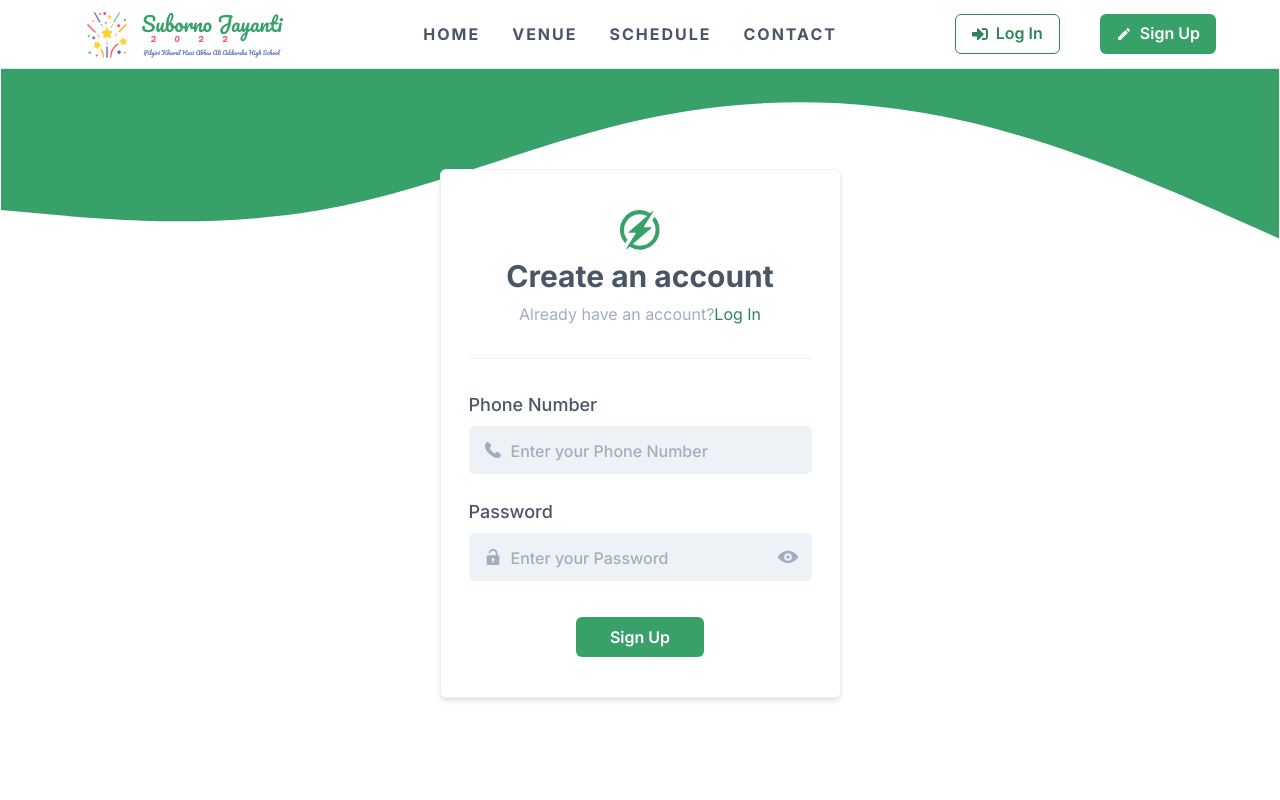
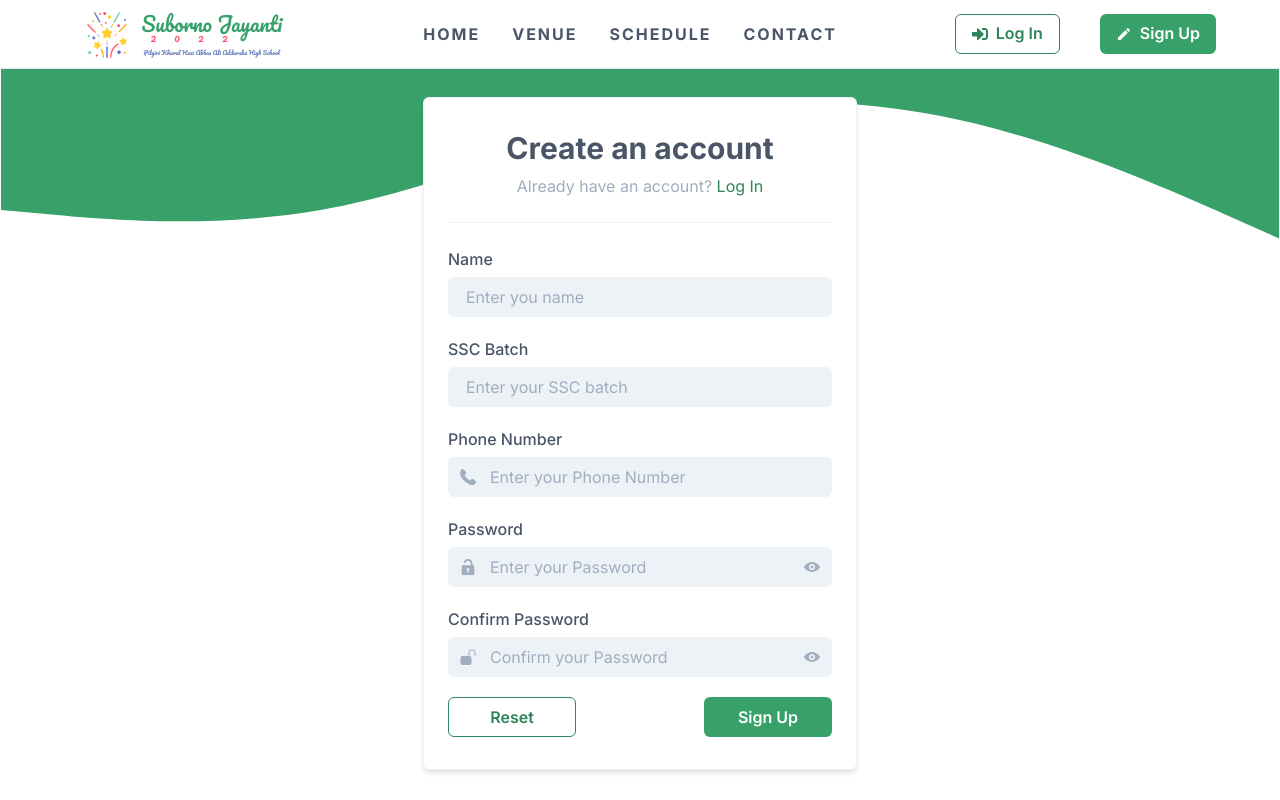
Before and after one commit to inaaki/pkhs_50, a React (Create React App) app: page /signup in a window 1280 px wide. Built offline with nearby package versions, Linux system fonts and the light colour scheme.

Commit message:
break: change UI of  <SignUp> with formik integration

```diff
--- a/src/Theme/components/FormLabel.js
+++ b/src/Theme/components/FormLabel.js
@@ -1,8 +1,15 @@
 const FormLabel = {
   baseStyle: {
     color: 'heading',
-    fontSize: 'lg',
-    textTransform:'capitalize'
+    textTransform: 'capitalize',
+  },
+  sizes: {
+    md: {
+      marginBottom: 1.5,
+    },
+  },
+  defaultProps: {
+    size: 'md',
   },
 };
 
--- a/src/Theme/styles.js
+++ b/src/Theme/styles.js
@@ -39,6 +39,11 @@ const styles = {
       picture: {
         flexShrink: 0,
       },
+      '.btn-group': {
+        display: 'flex',
+        width: '100%',
+        justifyContent: 'space-between',
+      },
     },
   },
 };
--- a/src/components/SignUp.jsx
+++ b/src/components/SignUp.jsx
@@ -1,100 +1,39 @@
-import { PhoneIcon, UnlockIcon, ViewIcon, ViewOffIcon } from '@chakra-ui/icons';
+import { PhoneIcon, UnlockIcon } from '@chakra-ui/icons';
 import {
   Box,
   Button,
-  Center,
+  ButtonGroup,
   chakra,
   Divider,
-  FormControl,
-  FormErrorMessage,
-  FormLabel,
   Heading,
-  Input,
-  InputGroup,
-  InputLeftElement,
-  InputRightElement,
+  Icon,
   Link,
-  useToast,
   VStack,
 } from '@chakra-ui/react';
-import { useState } from 'react';
+import { Form, Formik } from 'formik';
+import { useCallback, useState } from 'react';
+import { BsFillUnlockFill } from 'react-icons/bs';
 import { Link as RouterLink } from 'react-router-dom';
-import { reach } from 'yup';
 import withBackground from '../hoc/withBackground';
 import withPublicRoute from '../hoc/withPublicRoute';
-import { submitData } from '../utils/fakeApi';
-import { signUp, validate } from '../validations';
-import Thunder from './icons/Thunder';
+import { signUpSchema } from '../validations';
+import InputBox from './form/InputBox';
+import PasswordToggleIcon from './icons/PasswordToggleIcon';
 
 function SignUp() {
-  const [state, setState] = useState({
+  const initialData = {
+    name: '',
+    password: '',
+    password_confirmation: '',
     phone: '',
-    password: '',
-  });
-  const [error, setError] = useState({});
-  const [isShow, setIsShow] = useState(false);
-  const [isLoading, setIsLoading] = useState(false);
-  const toast = useToast({
-    position: 'bottom',
-    isClosable: true,
-    duration: 5000,
-  });
+    ssc: '',
+  };
+  const [showPass, setShowPass] = useState(false);
+  const handlePassView = useCallback(() => setShowPass(prev => !prev), []);
 
-  //handle change function
-  const handleChange = e => {
-    let { name, value } = e.target;
-    if (value.includes('  ')) {
-      value = value.replace(/\s\s+/g, ' ');
-    }
-    const newState = { ...state };
-    newState[name] = value;
-    setState(newState);
-  };
-
-  //handle focus out
-  const handleBlur = e => {
-    const { name } = e.target;
-    reach(signUp, name)
-      .validate(state[name])
-      .then(r => {
-        setError({ ...error, [name]: '' });
-      })
-      .catch(e => {
-        setError({ ...error, [name]: e.message });
-      });
-  };
-
-  //handle submit
-  const handleSubmit = async e => {
-    e.preventDefault();
-
-    try {
-      await validate(signUp, state);
-      setError({});
-      //
-      setIsLoading(true);
-      try {
-        //will be replaced by real rest-api
-        await submitData(1);
-        toast({
-          status: 'success',
-          title: 'Login successful',
-          description: "We've successfully logged you in",
-          variant: 'solid',
-        });
-      } catch (e) {
-        toast({
-          status: 'error',
-          title: 'Error occurred',
-          description: 'Sorry, we were unable to log you in',
-          variant: 'solid',
-        });
-      } finally {
-        setIsLoading(false);
-      }
-    } catch (e) {
-      setError(e);
-    }
+  const handleSubmit = async (a, b, c) => {
+    console.log('a', a);
+    console.log('b', b);
   };
 
   return (
@@ -105,12 +44,11 @@ function SignUp() {
       borderRadius="md"
       boxShadow="md"
       m={4}
-      p={7}
-      py={10}
+      p={6}
+      py={8}
     >
-      <VStack spacing={{ base: 5, md: 8 }}>
-        <VStack spacing={2}>
-          <Thunder color="brand.500" boxSize={10} />
+      <VStack spacing={{ base: 5, md: 6 }}>
+        <VStack>
           <Heading
             as={'h3'}
             fontSize={{ base: '2xl', md: '3xl' }}
@@ -119,93 +57,91 @@ function SignUp() {
             Create an account
           </Heading>
           <chakra.span color="gray.400">
-            Already have an account?
+            Already have an account?{' '}
             <Link as={RouterLink} to={'/login'} color={'brand.600'}>
               Log In
             </Link>
           </chakra.span>
         </VStack>
         <Divider />
-        <form onSubmit={handleSubmit}>
-          <VStack spacing={6}>
-            <FormControl isInvalid={error.phone}>
-              <FormLabel htmlFor="signUp_phone">Phone Number</FormLabel>
-              <InputGroup>
-                <InputLeftElement
-                  boxSize={12}
-                  children={<PhoneIcon color={'gray.400'} />}
-                  pointerEvents="none"
+        <Formik
+          initialValues={initialData}
+          validationSchema={signUpSchema}
+          onSubmit={handleSubmit}
+        >
+          <Form>
+            <VStack spacing={5}>
+              <InputBox
+                label="Name"
+                name="name"
+                placeholder="Enter you name"
+                type="text"
               />
-                <Input
-                  _placeholder={{ fontSize: { base: 'sm', md: 'md' } }}
-                  disabled={isLoading}
-                  id="signUp_phone"
+              <InputBox
+                label="SSC batch"
+                name="ssc"
+                placeholder="Enter your SSC batch"
+                type="number"
+              />
+              <InputBox
+                label="Phone Number"
+                name="phone"
                 placeholder="Enter your Phone Number"
-                  size={'lg'}
-                  variant="filled"
-                  //
                 type="number"
-                  name="phone"
-                  value={state.phone}
-                  onChange={handleChange}
-                  onBlur={handleBlur}
+                leftElement={<PhoneIcon color={'gray.400'} />}
               />
-              </InputGroup>
-              <FormErrorMessage>{error.phone}</FormErrorMessage>
-            </FormControl>
-
-            {/* password field */}
-            <FormControl isInvalid={error.password}>
-              <FormLabel htmlFor="signUp_pass">Password</FormLabel>
-              <InputGroup>
-                <InputLeftElement
-                  boxSize={12}
-                  children={<UnlockIcon color={'gray.400'} />}
-                  pointerEvents="none"
+              <InputBox
+                label="Password"
+                name="password"
+                placeholder="Enter your Password"
+                type={showPass ? 'text' : 'password'}
+                leftElement={<UnlockIcon color={'gray.400'} />}
+                rightElement={
+                  <PasswordToggleIcon
+                    show={showPass}
+                    onClick={handlePassView}
                   />
-                <Input
-                  _placeholder={{ fontSize: { base: 'sm', md: 'md' } }}
-                  disabled={isLoading}
-                  id="signUp_pass"
-                  placeholder="Enter your Password"
-                  size={'lg'}
-                  variant="filled"
-                  //
-                  type={isShow ? 'text' : 'password'}
-                  name="password"
-                  value={state.password}
-                  onChange={handleChange}
-                  onBlur={handleBlur}
+                }
               />
-                <InputRightElement
-                  boxSize={12}
-                  children={
-                    isShow ? (
-                      <ViewOffIcon color={'gray.400'} boxSize={5} />
-                    ) : (
-                      <ViewIcon color={'gray.400'} boxSize={5} />
-                    )
+              <InputBox
+                label="confirm password"
+                name="password_confirmation"
+                placeholder="Confirm your Password"
+                type={showPass ? 'text' : 'password'}
+                leftElement={<Icon as={BsFillUnlockFill} color={'gray.400'} />}
+                rightElement={
+                  <PasswordToggleIcon
+                    show={showPass}
+                    onClick={handlePassView}
+                  />
                 }
+              />
+              {/* submit buttons */}
+              <ButtonGroup
+                isDisabled={false}
+                size={'form'}
+                className="btn-group"
+              >
+                <Button
+                  type="reset"
+                  variant={'outline'}
                   onClick={() => {
-                    setIsShow(state => !state);
+                    console.log('reset');
                   }}
-                />
-              </InputGroup>
-              <FormErrorMessage>{error.password}</FormErrorMessage>
-            </FormControl>
-            <Center pt={3}>
+                >
+                  Reset
+                </Button>
                 <Button
-                isLoading={isLoading}
+                  isLoading={false}
                   loadingText="signing up"
-                size={'form'}
                   type="submit"
-                onClick={() => {}}
                 >
-                sign up
+                  Sign Up
                 </Button>
-            </Center>
+              </ButtonGroup>
             </VStack>
-        </form>
+          </Form>
+        </Formik>
       </VStack>
     </Box>
   );
--- /dev/null
+++ b/src/components/icons/PasswordToggleIcon.jsx
@@ -0,0 +1,17 @@
+import { ViewIcon, ViewOffIcon } from '@chakra-ui/icons';
+import { Icon } from '@chakra-ui/react';
+import React from 'react';
+
+function PasswordToggleIcon({ show, onClick, ...props }) {
+  return (
+    <Icon
+      color={'gray.400'}
+      cursor="pointer"
+      onClick={onClick}
+      children={show ? <ViewOffIcon /> : <ViewIcon />}
+      {...props}
+    />
+  );
+}
+
+export default PasswordToggleIcon;
--- a/src/validations/index.js
+++ b/src/validations/index.js
@@ -1,4 +1,4 @@
 export { default as login } from './schema/login';
 export { default as registration } from './schema/registration';
-export { default as signUp } from './schema/signUp';
+export { default as signUpSchema } from './schema/signUp';
 export { default as validate } from './utils/helper';
--- a/src/validations/schema/signUp.js
+++ b/src/validations/schema/signUp.js
@@ -1,12 +1,17 @@
-import { object } from 'yup';
-import errorMessage from '../utils/errorMessage';
-import partialSchema from './partialSchema';
-
-const { mobileNumber, requiredString } = partialSchema;
+import { object, string, ref, number } from 'yup';
+import errMsg from '../utils/errorMessage';
 
 const signUpSchema = object({
-  phone: mobileNumber.required(errorMessage.required),
-  password: requiredString,
+  name: string().required(errMsg.required).max(30, errMsg.max_char_limit),
+  password: string().required(errMsg.required).min(8, errMsg.min_pass_length),
+  password_confirmation: string()
+    .required(errMsg.required)
+    .oneOf([ref('password'), null], errMsg.confirm_pass),
+  phone: number().required(errMsg.required),
+  ssc: number()
+    .required(errMsg.required)
+    .min(1970, errMsg.batch)
+    .max(2027, errMsg.batch),
 });
 
 export default signUpSchema;
--- a/src/validations/utils/errorMessage.js
+++ b/src/validations/utils/errorMessage.js
@@ -3,10 +3,12 @@
 // error messages for validationSchema
 const errorMessage = {
   batch: 'Please, provide a valid batch number',
-  max: 'Maximum character limit is ${max}',
-  mobile11: 'Please, provide a 11 digit number',
+  confirm_pass: "Password didn't match",
+  max_char_limit: 'Maximum character limit is ${max}',
+  min_pass_length: 'Minimum password length is ${min}',
+  mobile_11: 'Please, provide a 11 digit number',
   number: 'Please, provide a valid number',
-  required: 'This field cannot be empty',
+  required: 'This field is required',
 };
 
 export default errorMessage;
```
Lines whose indentation alone changed are shown as unchanged.
